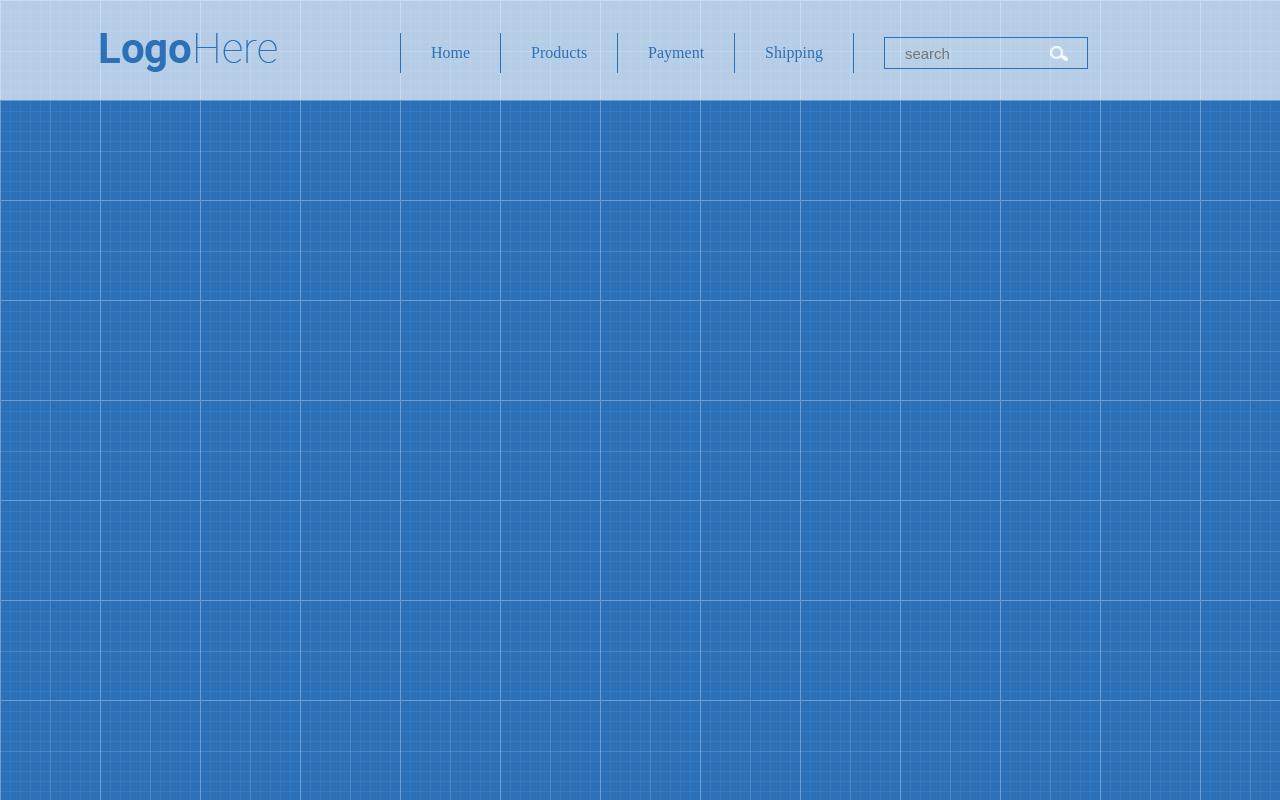
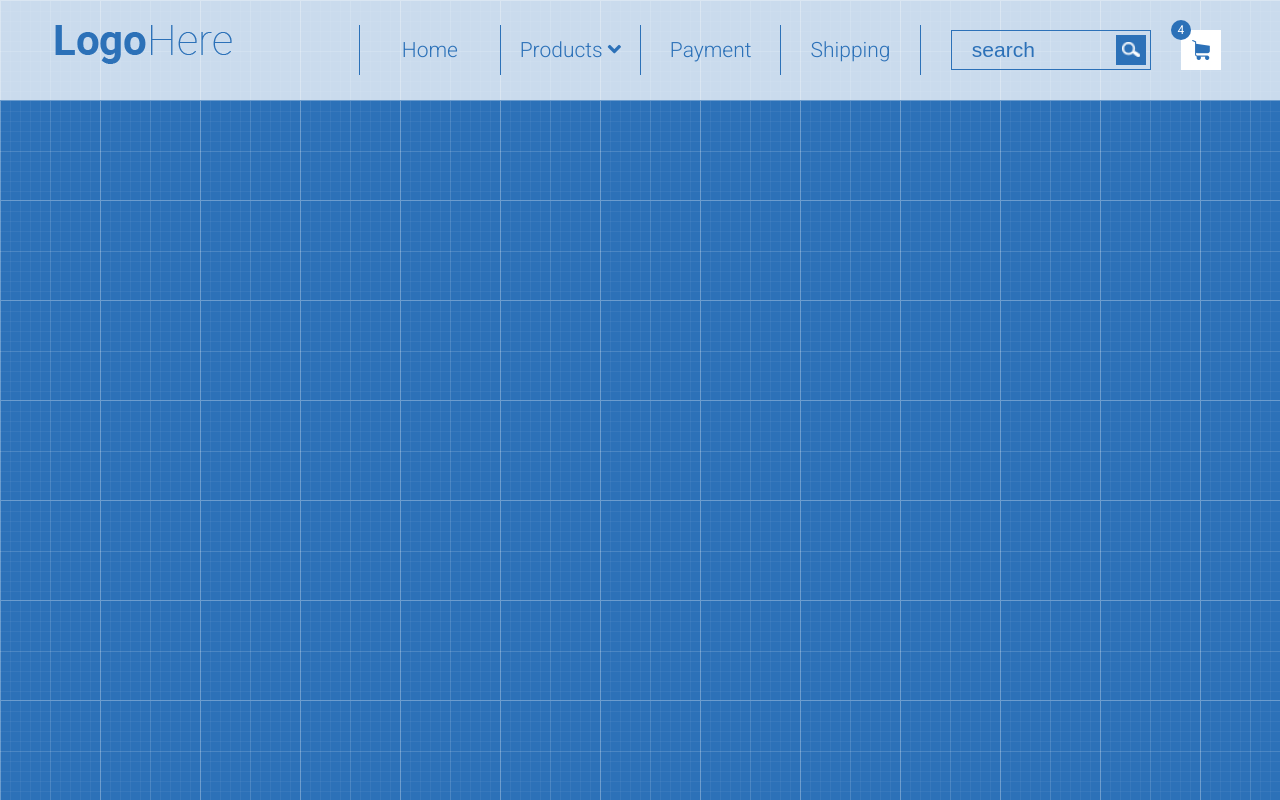
Before and after one commit to Rilloy/rilloy.github.io, a plain HTML site: page index.html in a window 1280 px wide. Drawn offline with Linux system fonts and the light colour scheme.

Commit message:
add reset.css and change in index and style

```diff
--- a/index.html
+++ b/index.html
@@ -1,22 +1,62 @@
 <!DOCTYPE html>
 <html lang="en">
 <head>
+	<meta charset="UTF-8">
+	<title>Document</title>
+	<link href="https://fonts.googleapis.com/css?family=Roboto:300,400" rel="stylesheet">
+	<link rel="stylesheet" href="https://use.fontawesome.com/releases/v5.5.0/css/all.css" integrity="sha384-B4dIYHKNBt8Bc12p+WXckhzcICo0wtJAoU8YZTY5qE0Id1GSseTk6S+L3BlXeVIU" crossorigin="anonymous">
+	<link rel="stylesheet" href="reset.css">
 	<link rel="stylesheet" href="style.css">
-	<meta charset="UTF-8">
-	<title>demoShop</title>
 </head>
 <body>
-	<div class="header">
+	<header class="header">
+		<div class="container">
+			<div class="row">
+				<div class="col-md-3">
 					<div class="logo">
-			<a href="#"><img src="image/icon (3).png" alt=""></a>
+						<a href="">
+							<img src="image/icon (3).png" alt="">
+						</a>
+					</div>
+				</div>
+				<div class="col-md-6">
+					<nav>
 						<ul class="menu">
 							<li><a href="#">Home</a></li>
-				<li><a href="#">Products</a></li>
+							<li>
+								<a href="#">Products <i class="fas fa-angle-down"></i></a>
+								<ul class="products">
+									<li><a href="">Lorem ipsum dolar</a></li>
+									<li><a href="">Sit amet</a></li>
+									<li><a href="">Consectetur adipisicing</a></li>
+									<li><a href=""> Tempor incididunt</a></li>
+									<li><a href="">Dolore magna aliqua</a></li>
+									<li><a href="">Ut enim ad minu veniam</a></li>
+									<li><a href="">Quis nostrud</a></li>
+								</ul>
+							</li>
 							<li><a href="#">Payment</a></li>
 							<li><a href="#">Shipping</a></li>
-				<li><input type="text" name="" placeholder="search"></li>
 						</ul>
+					</nav>
+				</div>
+				<div class="col-md-3">
+					<div class="col-md-2">
+						<div class="search"></p>
+							<input type="search" placeholder="search">
+							<div class="square"></div>
 						</div>
 					</div>
+					<div class="col-md-1">
+						<div class="shop">
+							<div>4</div>
+						</div>
+					</div>
+				</div>
+			</div>
+		</div>
+	</header>
+	<main class="main"></main>
+	<footer class="footer"></footer>
 </body>
 </html>
--- /dev/null
+++ b/reset.css
@@ -0,0 +1,48 @@
+/* http://meyerweb.com/eric/tools/css/reset/
+   v2.0 | 20110126
+   License: none (public domain)
+*/
+
+html, body, div, span, applet, object, iframe,
+h1, h2, h3, h4, h5, h6, p, blockquote, pre,
+a, abbr, acronym, address, big, cite, code,
+del, dfn, em, img, ins, kbd, q, s, samp,
+small, strike, strong, sub, sup, tt, var,
+b, u, i, center,
+dl, dt, dd, ol, ul, li,
+fieldset, form, label, legend,
+table, caption, tbody, tfoot, thead, tr, th, td,
+article, aside, canvas, details, embed,
+figure, figcaption, footer, header, hgroup,
+menu, nav, output, ruby, section, summary,
+time, mark, audio, video {
+	margin: 0;
+	padding: 0;
+	border: 0;
+	font-size: 100%;
+	font: inherit;
+	vertical-align: baseline;
+}
+/* HTML5 display-role reset for older browsers */
+article, aside, details, figcaption, figure,
+footer, header, hgroup, menu, nav, section {
+	display: block;
+}
+body {
+	line-height: 1;
+}
+ol, ul {
+	list-style: none;
+}
+blockquote, q {
+	quotes: none;
+}
+blockquote:before, blockquote:after,
+q:before, q:after {
+	content: '';
+	content: none;
+}
+table {
+	border-collapse: collapse;
+	border-spacing: 0;
+}
--- a/style.css
+++ b/style.css
@@ -1,82 +1,134 @@
-html, body, div, span, applet, object, iframe,
-h1, h2, h3, h4, h5, h6, p, blockquote, pre,
-a, abbr, acronym, address, big, cite, code,
-del, dfn, em, img, ins, kbd, q, s, samp,
-small, strike, strong, sub, sup, tt, var,
-b, u, i, center,
-dl, dt, dd, ol, ul, li,
-fieldset, form, label, legend,
-table, caption, tbody, tfoot, thead, tr, th, td,
-article, aside, canvas, details, embed,
-figure, figcaption, footer, header, hgroup,
-menu, nav, output, ruby, section, summary,
-time, mark, audio, video {
- margin: 0;
- padding: 0;
- border: 0;
- font-size: 100%;
- font: inherit;
- vertical-align: baseline;
-}
-/* HTML5 display-role reset for older browsers */
-article, aside, details, figcaption, figure,
-footer, header, hgroup, menu, nav, section, main {
- display: block;
+* {
+	box-sizing: border-box; /*Автоматично визначає ширину контенту*/
 }
 body {
-	background-image: url(image/patt.png)
+	font-family: 'Roboto', sans-serif;
+	background-image: url('image/patt.png')
 }
-.header {
-	height: 100px;
-	background-color: #ffffffa6;
+
+.container {
+	width: 1170px;
+	margin: 0 auto;
 }
-.header:after {
-	content: "";
+.row:after, .menu:after {
+	content: ""!important;
 	display: block;
 	clear: both;
 }
-.logo {
+[class*="col-"] {
 	float: left;
-	margin-left: 100px;
-	margin-top: 33px;
 }
-.menu {
+.col-md-3 {
+	width: 26%;
+}
+.col-md-6 {
+	width: 48%;
+}
+.header {
+	background-color: rgba(255,255,255,0.75);
+	padding: 25px 0;
+}
+.menu > li {
+	float: left;
+	width: 25%;
+	border-left: 1px solid #2c71b8;
+	position: relative;
+}
+.menu li:last-child {
+	border-right: 1px solid #2c71b8;
+}
+.menu a {
+	display: block;
+	text-decoration: none;
+	font-size: 21px;
+	font-weight: 300;
+}
+.menu > li > a {
+	height: 50px;
+	line-height: 50px;
+	color: #2c71b8;
+	text-align: center;
+}
+.menu > li > a:hover {
+	background-color: #2c71b8;
+	color: white;
+}
+.search {
+	width: 200px;
+  	height: 40px;
+	border: 1px solid #2c71b8;
+	margin: 5px 30px;
+}
+.search input {
+	border: 0;
+	background: none;
+	width: 80%;
+  	height: 100%;
+  	float: left;
+  	font-weight: 300;
+	font-size: 21px;
+	color: #2c71b8;
+	padding-left: 20px;
+}
+input[type="search"]::-webkit-input-placeholder {
+
+    color: #2c71b8;
+}
+.square {
+	background-color: #2c71b8;
+	width: 30px;
+	height: 30px;
 	float: right;
-	margin-left: 123px;
+	margin: 4px;
+	background-image: url("image/icon (4).png");
+	background-repeat: no-repeat;
+	background-position: center;
+	background-size: 60%;
 }
-.menu li {
-	float: left;
-	list-style-type: none;
-	border-left: 1px solid #2c70b7;
+.shop {
+	width: 40px;
+	height: 40px;
+	background-color: white;
+	margin-top: 5px;
+	background-image: url("image/icon (1).png");
+  	background-repeat: no-repeat;
+  	background-position: center;
+  	position: relative;
 }
-.menu li a {
-	display: block;
-	color: #2c70b7;
-	text-decoration: none;
+.shop div {
+	background-color: #2c71b8;
+	color: white;
+	width: 20px;
+	height: 20px;
+	border-radius: 50%;
+	text-align: center;
+	line-height: 20px;
+	position: absolute;
+	bottom: 30px;
+    right: 30px;
+    font-size: 12px;
+}
+.products {
+	position: absolute;
+	background-color: #2c71b8;
+	width: 281px;
+	display: none;
+}
+.products > li {
+	height: 40px;
+	font-size: 18px;
+}
+.products > li> a {
 	height: 40px;
 	line-height: 40px;
-	padding-right: 30px;
-	padding-left: 30px;
+	color: white;
+	padding-left: 20px;
+
 }
-.menu a:hover {
-	background-color: #2c70b7;
-	color: white;
+.products > li > a:hover {
+	background-color: white;
+	color: #2c71b8;
 }
-.menu li input {
-	background-color: #ffffff08;
-	border: 1px solid #2c70b7;
-	height: 28px;
-	width: 180px;
-	background-image: url("image/icon (4).png");
-	background-repeat: no-repeat;
-	background-size: auto 50%;
-	background-position: 165px;
-	padding-left: 20px;
-	font-size: 15px;
-	margin: 4px 30px;
+.menu li:hover > ul {
+	display: block;
 }
-li:nth-child(6){
-	border: 0;
-	padding: 0;
-	background-image: url("image/icon (2).png") no-repeat;
-}
```
Lines whose indentation alone changed are shown as unchanged.
